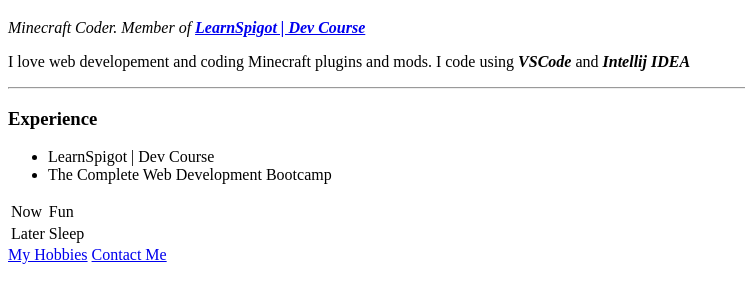
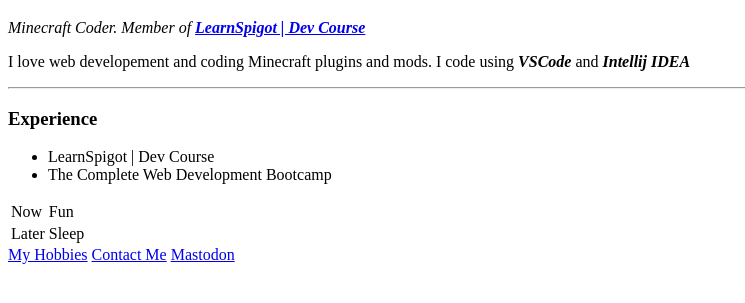
Before and after one commit to lenbot7/Personal-Site, a plain HTML site: page index.html in a window 1280 px wide. Shown: the part 223-526 px from the top of the page, without its empty margins (0-745 px from the left). Drawn offline with Linux system fonts and the light colour scheme.

Commit message:
Update index.html

```diff
--- a/index.html
+++ b/index.html
@@ -33,5 +33,6 @@
     </table>
     <a href="hobbies.html">My Hobbies</a>
     <a href="contact-me.html">Contact Me</a>
+    <a rel="me" href="https://mastodon.gamedev.place/@lenbot7">Mastodon</a>
   </body>
 </html>
```
